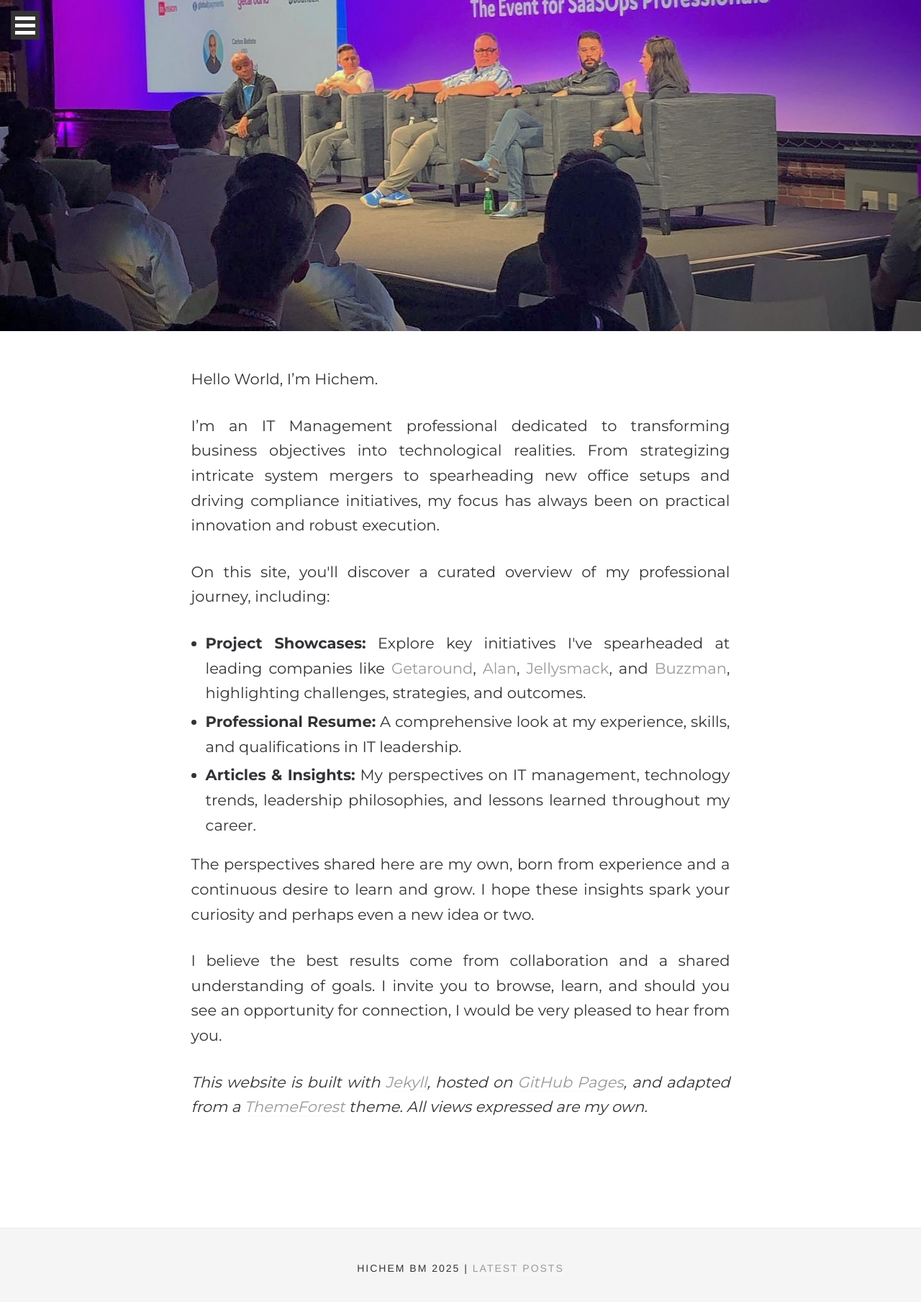
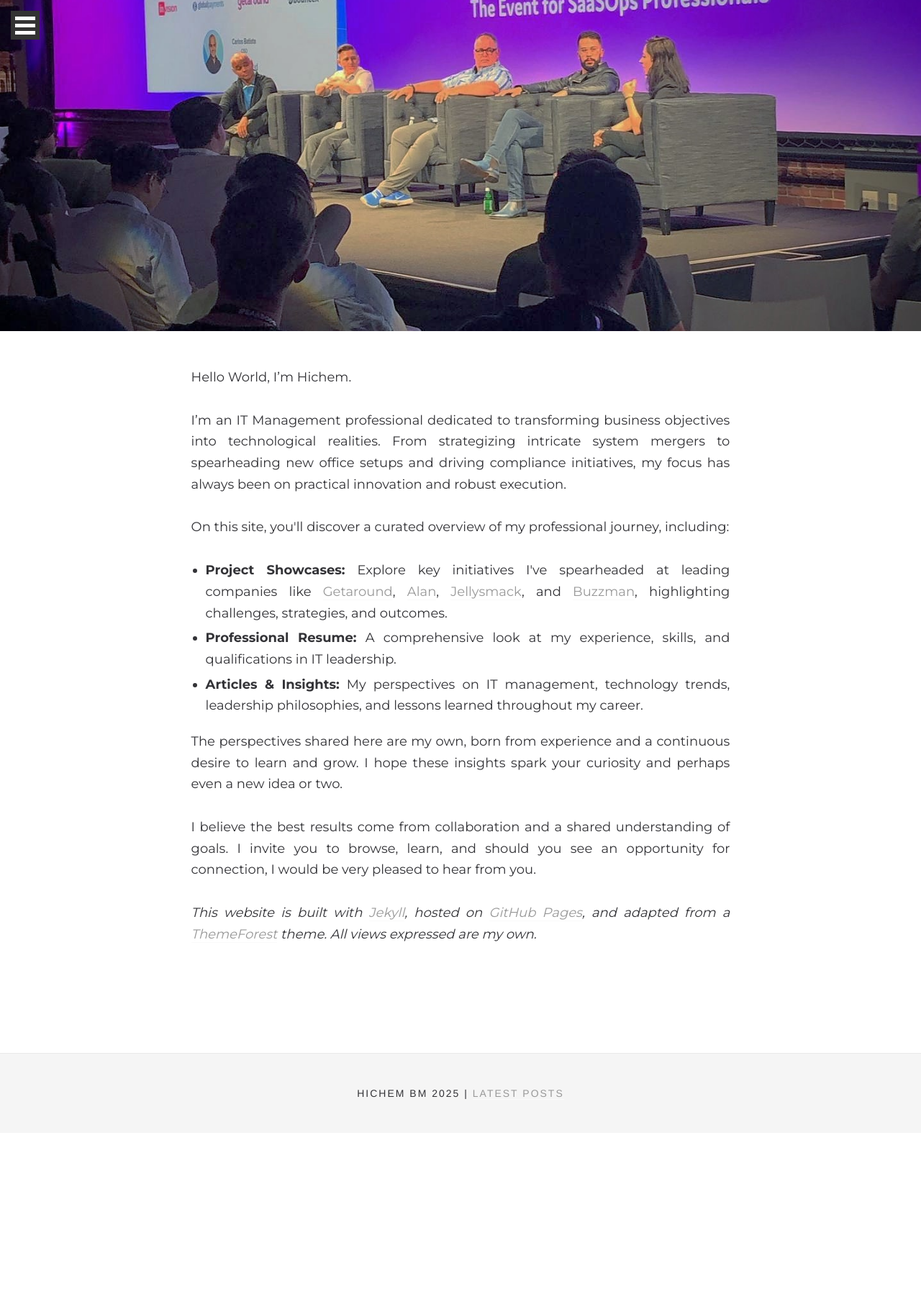
Before and after one commit to HichemBM/hichembm.github.io, a Jekyll site: the page built from index.html, in a window 1280 px wide. Shown: the top 1809 px of the page at 72% size. Built offline with Jekyll 4.4.1, drawn with Linux system fonts in a browser that asks for light colours.

Commit message:
Style: Adjust body text font size

```diff
--- a/css/main.scss
+++ b/css/main.scss
@@ -80,7 +80,7 @@ button, input, select, textarea {
 .single-content p,
 .post-content li,
 .single-content li {
-    font-size: 2.1rem !important; /* Unifies font size to match paragraphs */
+    font-size: 1.8rem !important; /* Unifies font size to match paragraphs */
     line-height: 1.65 !important;
     text-align: justify;
 }
```
